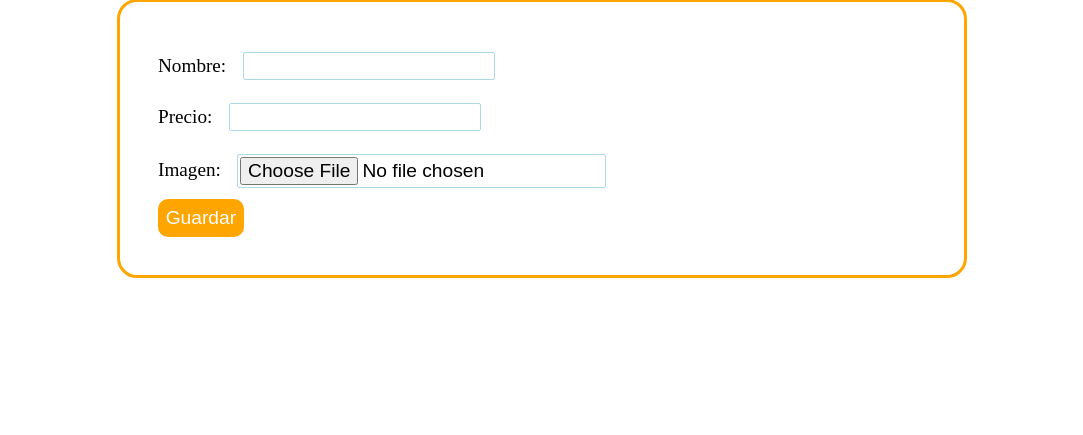
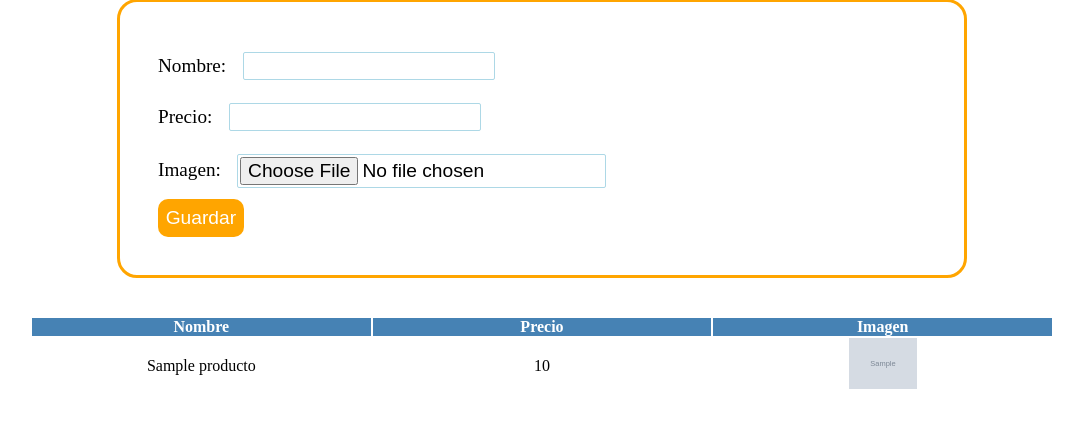
Before and after one commit to JesusBG5/carrito, a PHP site: page /home.php in a window 1280 px wide. Shown: the part 39-474 px from the top of the page, without its empty margins (98-1181 px from the left). Run offline with PHP 8.4, Linux system fonts and the light colour scheme; tables that the repository leaves empty or names only in its code hold one stand-in row (values such as "Sample post"); grey boxes marked "Sample" are stand-in pictures.

Commit message:
Segunda versión

```diff
--- a/css/estilos.css
+++ b/css/estilos.css
@@ -29,3 +29,53 @@ input[type="submit"]{
 	font-size: 1em;
 	padding: 0.4em;
 }
+table{
+	margin: 0 auto;
+	width: 80%;
+}
+th{
+	background-color: steelblue;
+	color: white;
+}
+td{
+	text-align: center;
+	width: 30%;
+}
+table img{
+	max-width: 20%;
+}
+section#principal{
+	display: flex;
+	flex-wrap: wrap;
+	justify-content: space-between;
+	margin: 0 auto;
+	text-align: center;
+	width: 80%;
+}
+article{
+	border: 1px solid lightblue;
+	margin: 2em;
+	text-align: center;
+	width: 20%;
+}
+article img{
+	background-color: white;
+	border: 1px solid steelblue;
+	border-radius: 50%;
+	min-width: 100px;
+	max-width: 100px;
+	height: 100px;
+}
+input[type="button"]{
+	background-color: black;
+	color: white;
+	margin: 0.4em;
+	padding: 0.3em;
+}
+header h1#encabezado{
+	background-color: steelblue;
+	color: white;
+	padding: 1em;
+	text-align: center;
+	width: 100%;
+}
--- a/home.php
+++ b/home.php
@@ -25,5 +25,24 @@
 		}
 	 ?>
 	</form>
+	<table>
+		<tr>
+			<th>Nombre</th>
+			<th>Precio</th>
+			<th>Imagen</th>
+		</tr>
+		<?php
+		require_once("php/producto.php");
+		$obj = new Producto();
+		$res = $obj->consulta();
+		while($fila=$res->fetch_assoc()){
+	echo "<tr>";
+	echo "<td>".$fila["nombre"]."</td>";
+	echo "<td>".$fila["precio"]."</td>";
+	echo "<td><img src='img/".$fila["imagen"]."' ></td>";
+	echo "</tr>";
+		}
+		 ?>
+	 </table>
 </body>
 </html>
--- a/php/producto.php
+++ b/php/producto.php
@@ -9,7 +9,7 @@ class Producto extends Conexion{
 
 	public function consulta(){
 	$this->sentencia = "SELECT * FROM producto;";
-	$this->obtener_sentencia();
+	return $this->obtener_sentencia();
 	}
 
 }
```
Also changed, not shown: index.php (added, +30 -0 lines), img/1.jpg (added), img/1549528_1459486037650182_285129810334859081_n.jpg (added), img/logo.png (added).
